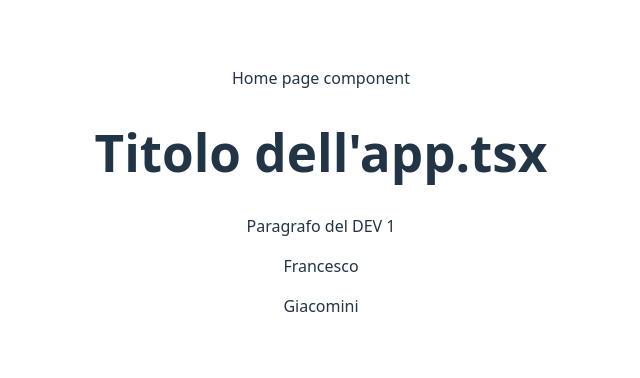
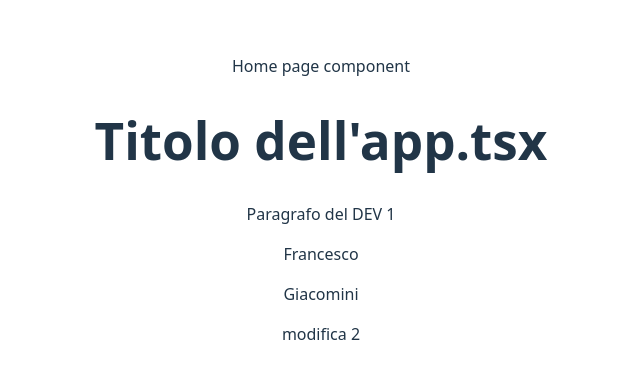
Before and after one commit to abSimone/git-demo, a React (Vite) app: page / in a window 1280 px wide. Shown: the part 200-578 px from the top of the page, without its empty margins (319-959 px from the left). Built offline with nearby package versions, Linux system fonts and the light colour scheme.

Commit message:
modificato ancora app.tsx

```diff
--- a/src/App.tsx
+++ b/src/App.tsx
@@ -10,6 +10,7 @@ function App() {
       <p>Paragrafo del DEV 1</p>
       <p>Francesco</p>
       <p>Giacomini</p>
+      modifica 2
     </>
   )
 }
```
